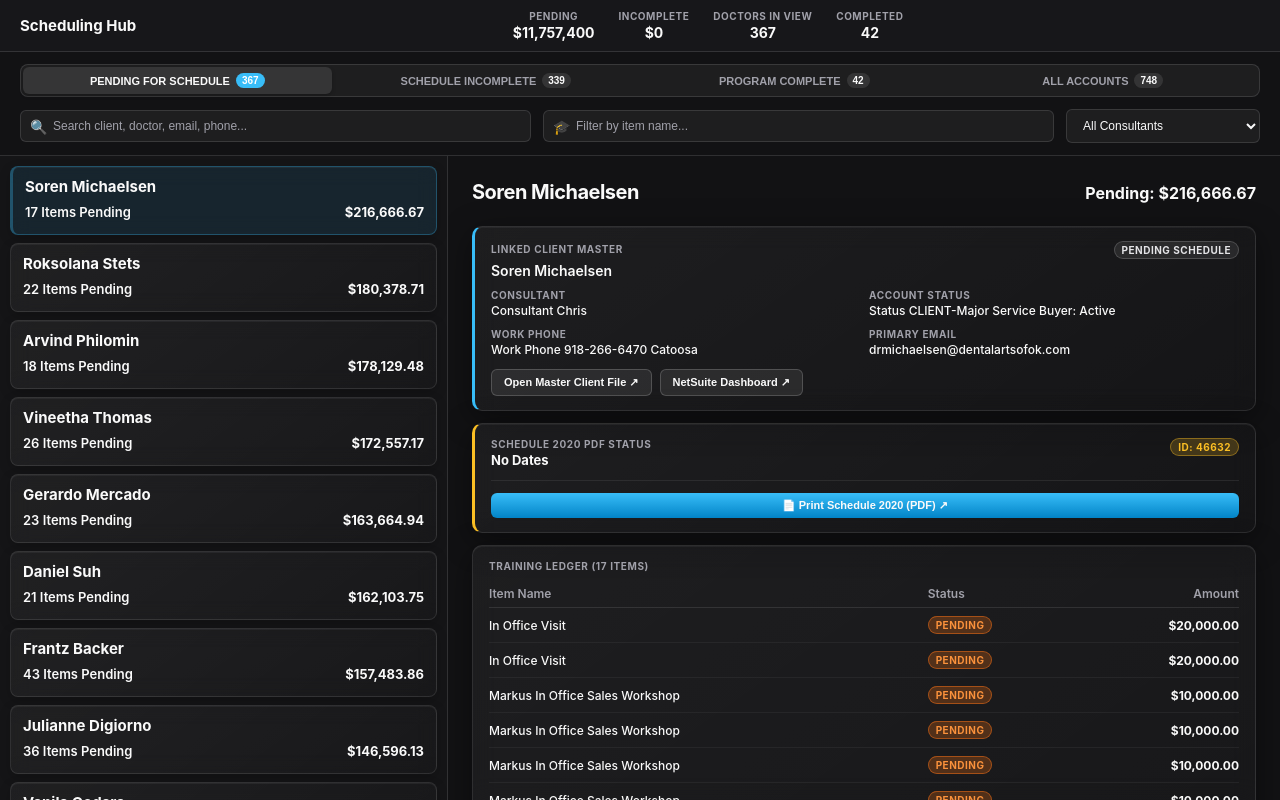
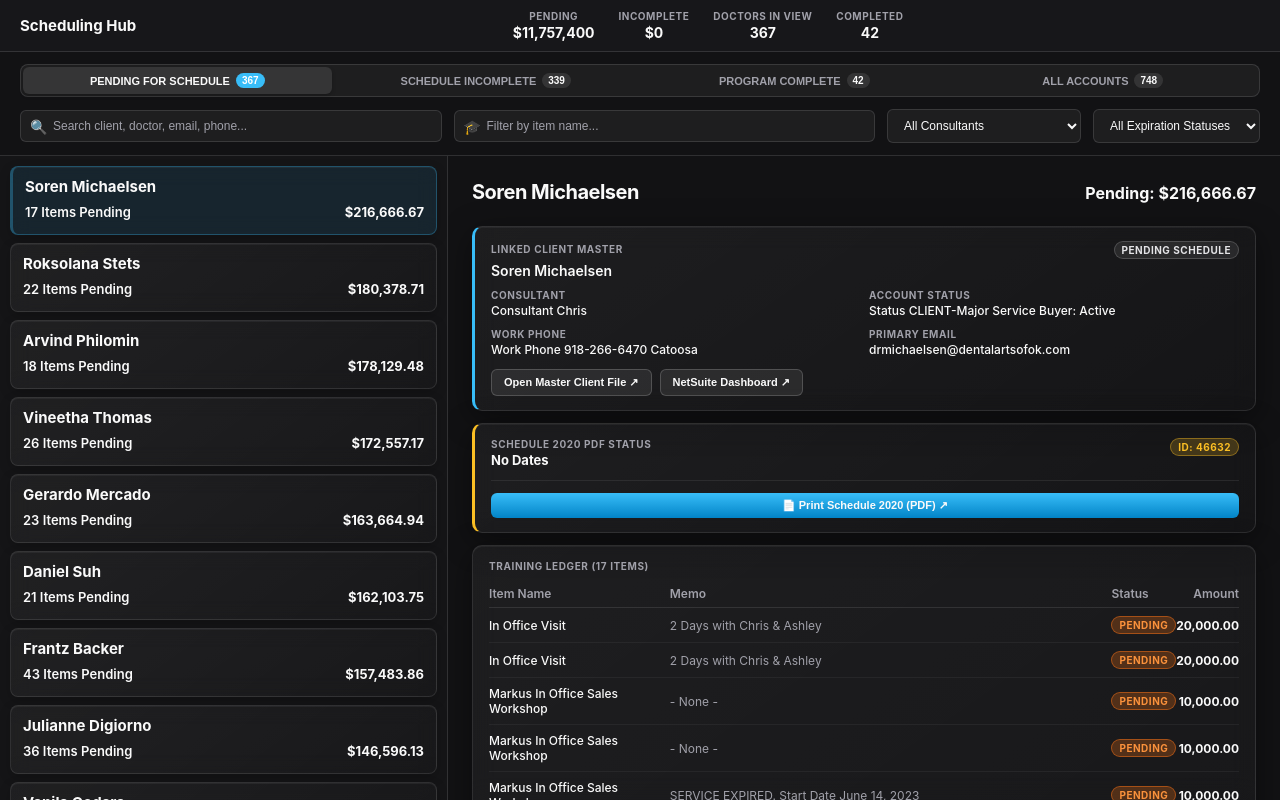
Before and after one commit to SamBar1106/mge-triage-hub, a plain HTML site: page index.html in a window 1280 px wide. Drawn offline with Linux system fonts and the light colour scheme.

Commit message:
Add expired service logic, memo column, and expired filter

```diff
--- a/index.html
+++ b/index.html
@@ -4,7 +4,7 @@
   <meta charset="UTF-8" />
   <meta name="viewport" content="width=device-width, initial-scale=1.0" />
   <title>MGE Training Scheduling & Triage Hub</title>
-  <link rel="stylesheet" href="css/styles.css?v=9" />
+  <link rel="stylesheet" href="css/styles.css?v=10" />
 </head>
 <body>
   <!-- Top Navigation Header -->
@@ -63,7 +63,12 @@
       <input type="text" id="filter-course" placeholder="Filter by item name..." />
     </div>
     <select id="filter-consultant" class="ios-select">
-      <option value="">All Consultants</option>
+      <option value="ALL">All Consultants</option>
+    </select>
+    <select id="filter-expired" class="ios-select">
+      <option value="ALL">All Expiration Statuses</option>
+      <option value="has_expired">Has Expired Services</option>
+      <option value="no_expired">No Expired Services</option>
     </select>
   </section>
 
@@ -79,6 +84,6 @@
     </section>
   </main>
 
-  <script src="js/app.js?v=7"></script>
+  <script src="js/app.js?v=8"></script>
 </body>
 </html>
--- a/js/app.js
+++ b/js/app.js
@@ -440,22 +440,26 @@ function selectClient(clientId) {
           <thead>
             <tr>
               <th>Item Name</th>
+              <th>Memo</th>
               <th>Status</th>
               <th>Amount</th>
             </tr>
           </thead>
           <tbody>
-            ${client.backlogItems.length === 0 ? '<tr><td colspan="3" style="color:var(--text-secondary);">No backlog items.</td></tr>' : ''}
+            ${client.backlogItems.length === 0 ? '<tr><td colspan="4" style="color:var(--text-secondary);">No backlog items.</td></tr>' : ''}
             ${client.backlogItems.map(item => `
               <tr>
                 <td style="color:var(--text-primary); font-weight:500;">${item['Item Name']}</td>
+                <td style="color:var(--text-secondary); font-size:12px;">${item['Memo'] || '-'}</td>
                 <td>
                   ${item.isScheduled
                     ? '<span class="pill" style="background:rgba(34, 197, 94, 0.2); color:rgb(74, 222, 128); border-color:rgba(34, 197, 94, 0.4);">Scheduled</span>'
-                    : '<span class="pill" style="background:rgba(249, 115, 22, 0.25); color:rgb(251, 146, 60); border-color:rgba(249, 115, 22, 0.5);">Pending</span>'}
+                    : item.isExpired
+                      ? '<span class="pill" style="background:rgba(239, 68, 68, 0.2); color:rgb(248, 113, 113); border-color:rgba(239, 68, 68, 0.4);">Expired</span>'
+                      : '<span class="pill" style="background:rgba(249, 115, 22, 0.25); color:rgb(251, 146, 60); border-color:rgba(249, 115, 22, 0.5);">Pending</span>'}
                 </td>
-                <td style="${!item.isScheduled ? 'color: var(--text-primary); font-weight: 700;' : 'color: var(--text-secondary);'}">
-                  $${item.numericAmount.toLocaleString('en-US', { minimumFractionDigits: 2 })}
+                <td style="${(!item.isScheduled && !item.isExpired) ? 'color: var(--text-primary); font-weight: 700;' : 'color: var(--text-secondary);'}">
+                  ${item.numericAmount.toLocaleString('en-US', { minimumFractionDigits: 2 })}
                 </td>
               </tr>
             `).join('')}
```
